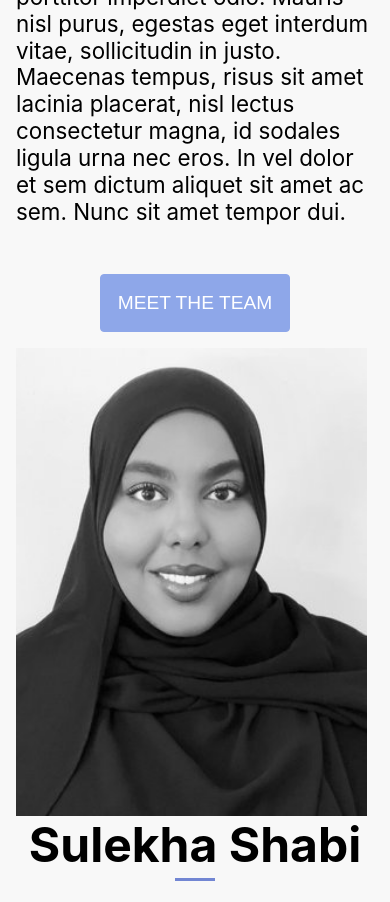
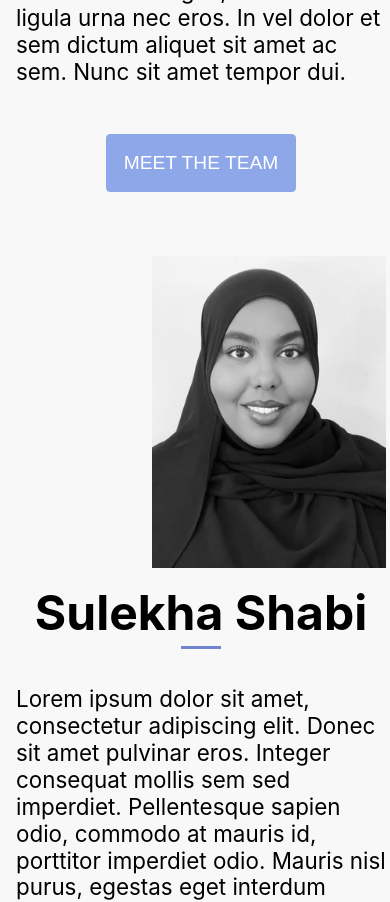
Before and after one commit to salmy101/MMW, a React (Create React App) app: page / in a window 390 px wide. Shown: the part 1720-2622 px from the top of the page. Built offline with nearby package versions, Linux system fonts and the light colour scheme.

Commit message:
about section complete

```diff
--- a/src/components/About.css
+++ b/src/components/About.css
@@ -18,7 +18,7 @@
 }
 .about .container img {
   padding: 6rem;
-  /* width: 40vw; */
+  width: 50vw;
 
 }
 
@@ -53,9 +53,14 @@
       width: 100%;
   }
 
+  .about h2 {
+    margin-top: 1rem;
+  }
+
   .about .container img {
-      padding: 0rem;
-      width: 90vw;
+    padding: 0rem;
+    margin-left: 8.5rem;
+      width: 60vw;
 
   }
 
@@ -64,6 +69,6 @@
   }
 
   .about button {
-      margin-bottom: 1rem;
+      margin-bottom: 4rem;
   }
 }
```
